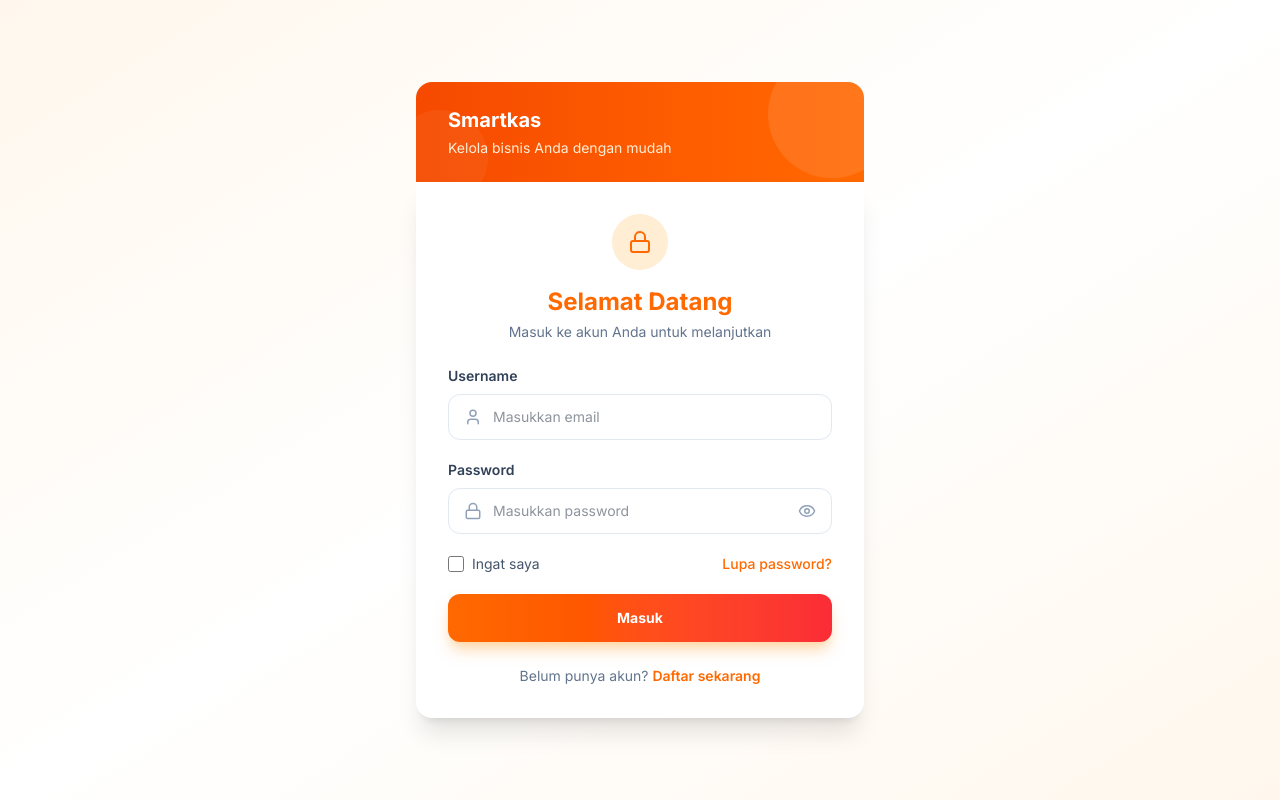
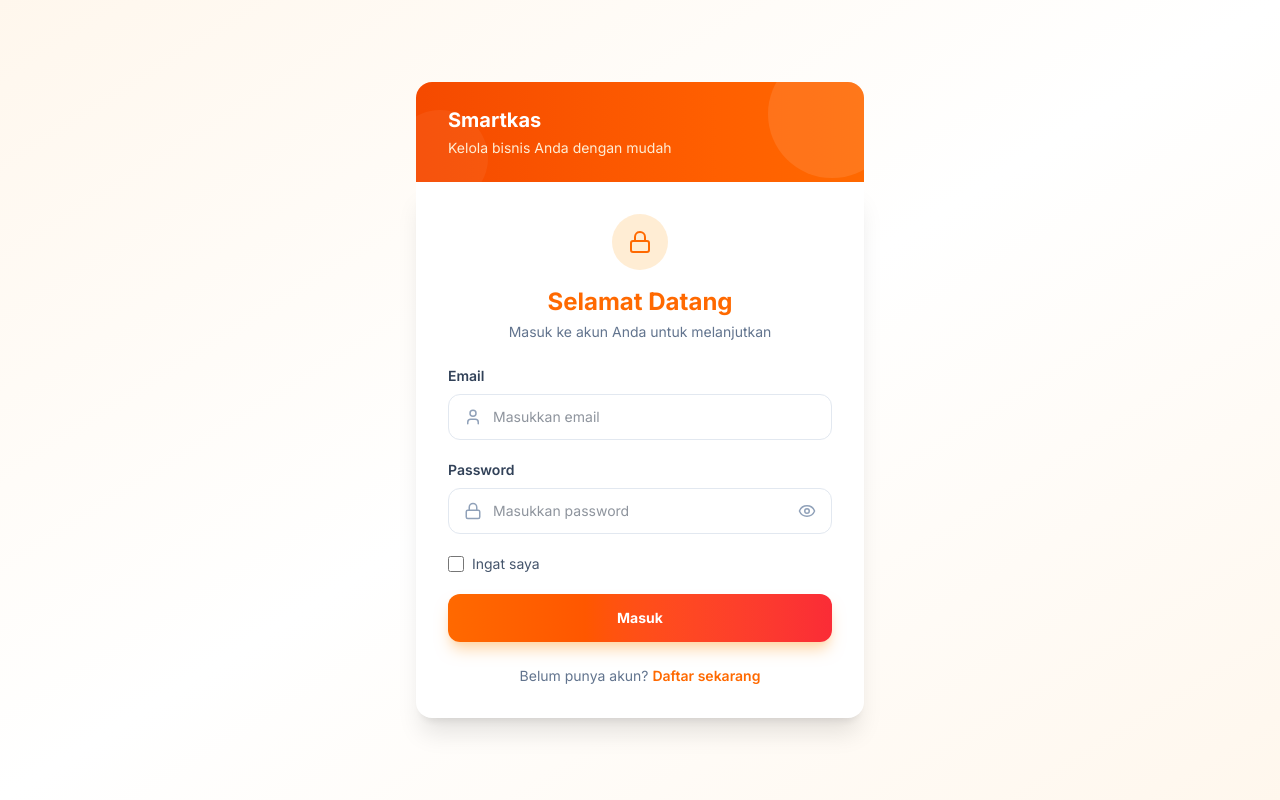
Before and after one commit to JuliannZz/SmartKas, a React (Vite) app in the folder Front-End Smartkas/: page /login in a window 1280 px wide. Built offline with nearby package versions, Linux system fonts and the light colour scheme.

Commit message:
mengubah input user saat login jadi lowerCase

```diff
--- a/Front-End Smartkas/src/pages/auth/Login.jsx
+++ b/Front-End Smartkas/src/pages/auth/Login.jsx
@@ -64,7 +64,7 @@ const Login = () => {
           <form onSubmit={handleSubmit} className="space-y-5">
             <div>
               <label className="text-sm font-semibold text-slate-700 mb-2 block">
-                Username
+                Email
               </label>
               <div className="relative">
                 <UserIcon
@@ -76,7 +76,7 @@ const Login = () => {
                   placeholder="Masukkan email"
                   value={formData.email}
                   onChange={(e) =>
-                    setFormData({ ...formData, email: e.target.value })
+                    setFormData({ ...formData, email: e.target.value.toLowerCase() })
                   }
                   className="w-full pl-11 pr-4 py-3 border border-slate-200 rounded-xl text-sm focus:outline-none focus:ring-2 focus:ring-orange-500/20 focus:border-orange-400 transition-all"
                   required
@@ -123,12 +123,6 @@ const Login = () => {
                 />
                 <span className="text-sm text-slate-600">Ingat saya</span>
               </label>
-              <button
-                type="button"
-                className="text-sm text-orange-500 hover:text-orange-600 font-medium transition-colors"
-              >
-                Lupa password?
-              </button>
             </div>
 
             <button
--- a/Front-End Smartkas/src/pages/auth/Register.jsx
+++ b/Front-End Smartkas/src/pages/auth/Register.jsx
@@ -117,7 +117,7 @@ const Register = () => {
                   placeholder="Masukkan email"
                   value={formData.email}
                   onChange={(e) =>
-                    setFormData({ ...formData, email: e.target.value })
+                    setFormData({ ...formData, email: e.target.value.toLowerCase() })
                   }
                   className="w-full pl-11 pr-4 py-3 border border-slate-200 rounded-xl text-sm focus:outline-none focus:ring-2 focus:ring-orange-500/20 focus:border-orange-400 transition-all"
                   required
--- a/Front-End Smartkas/src/services/authService.js
+++ b/Front-End Smartkas/src/services/authService.js
@@ -25,17 +25,9 @@ const authService = {
     return response.data;
   },
 
-  getCurrentUser() {
+  getCurrentUser: () => {
     const user = localStorage.getItem('user');
-
-    try {
-      return user ? JSON.parse(user) : null;
-    } catch (error) {
-      return {
-        email: user,
-        name: 'Admin',
-      };
-    }
+    return user ? JSON.parse(user) : null;
   },
 
   getToken: () => {
```
Also changed, not shown: 1 other file (tests, documents, lock files or other folders).
